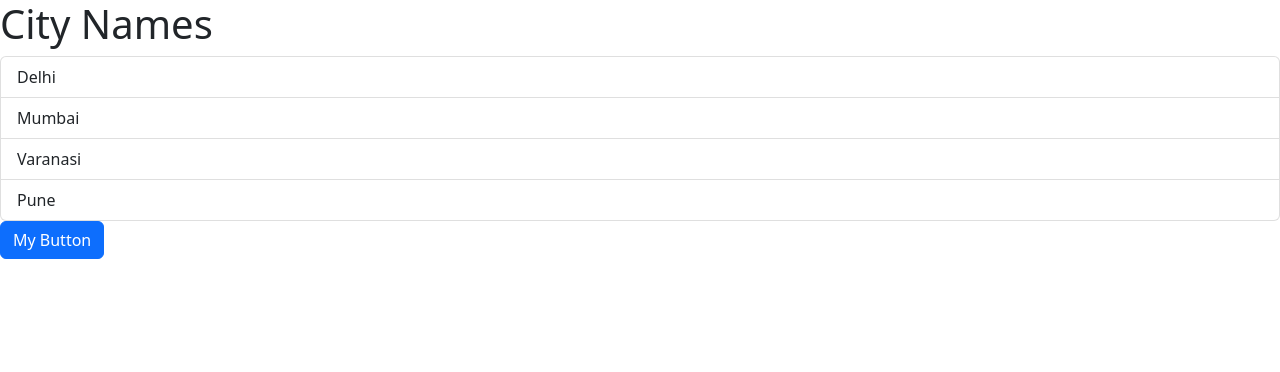
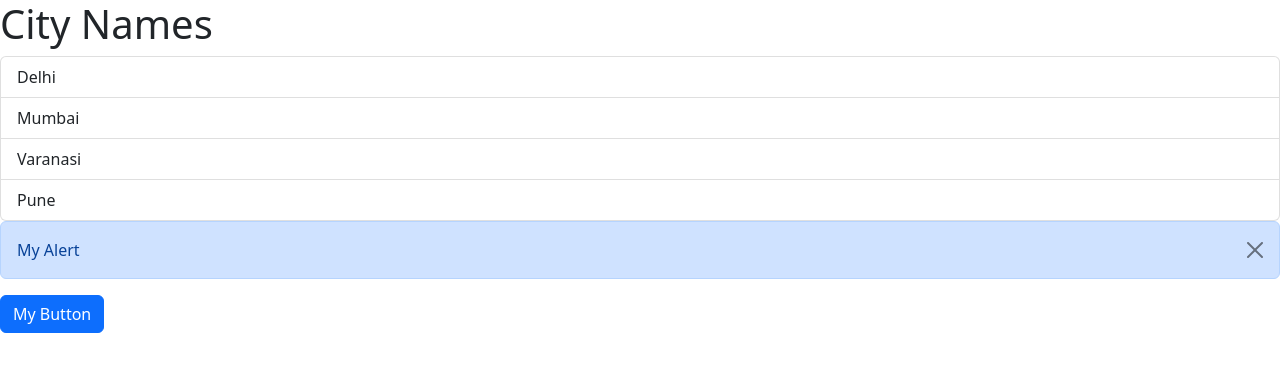
Before and after one commit to ruchikaroy/code_with_mosh, a React (Vite) app in the folder vite-project/: page / in a window 1280 px wide. Both pictures are taken after a click on the button "My Button". Shown: the top 372 px of the page. Built offline with nearby package versions, Linux system fonts and the light colour scheme.

Commit message:
This commit adds an Alert component with inline dismissing element

```diff
--- a/vite-project/src/App.tsx
+++ b/vite-project/src/App.tsx
@@ -1,8 +1,11 @@
+import Alert from "./components/Alert";
 import Button from "./components/Button";
 import ListGroup from "./components/ListGroup";
+import { useState } from "react";
 
 function App() {
   let items = ["Delhi", "Mumbai", "Varanasi", "Pune"];
+  const [alertVisible, setAlertVisibility] = useState(false);
 
   const handleSelect = (item: string) => {
     console.log(item);
@@ -11,7 +14,12 @@
   return (
     <>
       <ListGroup items={items} heading="City Names" onSelect={handleSelect} />
-      <Button color="primary">My Button</Button>
+      {alertVisible && (
+        <Alert onClose={() => setAlertVisibility(false)}> My Alert</Alert>
+      )}
+      <Button color="primary" onClick={() => setAlertVisibility(true)}>
+        My Button
+      </Button>
     </>
   );
 }
--- /dev/null
+++ b/vite-project/src/components/Alert.tsx
@@ -0,0 +1,25 @@
+import type { ReactNode } from "react";
+
+interface Props {
+  children: ReactNode;
+  onClose: () => void;
+}
+
+const Alert = ({ children, onClose }: Props) => {
+  return (
+    <>
+      <div className="alert alert-primary alert-dismissible " role="alert">
+        {children}
+        <button
+          type="button"
+          className="btn-close"
+          data-bs-dismiss="alert"
+          aria-label="Close"
+          onClick={onClose}
+        ></button>
+      </div>
+    </>
+  );
+};
+
+export default Alert;
--- a/vite-project/src/components/Button.tsx
+++ b/vite-project/src/components/Button.tsx
@@ -1,16 +1,15 @@
+import type { ReactNode } from "react";
+
 interface Props {
-  children: string;
+  children: ReactNode;
   color?: "primary" | "secondary" | "danger";
+  onClick: () => void;
 }
 
-const Button = ({ children, color }: Props) => {
+const Button = ({ children, color, onClick }: Props) => {
   return (
     <>
-      <button
-        type="button"
-        className={"btn btn-" + color}
-        onClick={() => console.log("clicked")}
-      >
+      <button type="button" className={"btn btn-" + color} onClick={onClick}>
         {children}
       </button>
     </>
```
